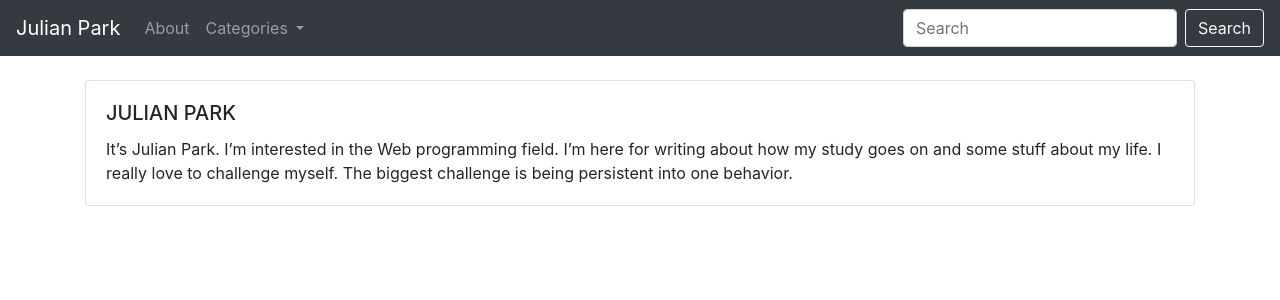
After one commit to Chrisaor/blog_deploy, a Django app: page /about/ in a window 1280 px wide. The commit adds this page. Shown: the top 300 px of the page. Run offline with Django 3.2, Linux system fonts and the light colour scheme; some libraries are stand-ins or nearby versions.

Commit message:
about구현

```diff
--- a/app/blog/urls.py
+++ b/app/blog/urls.py
@@ -5,4 +5,5 @@ from blog import views
 urlpatterns = [
     path('', views.post_list, name='post-list'),
     path('<int:pk>/', views.post_detail, name='post-detail'),
+    path('about/', views.about, name='about'),
 ]
--- a/app/blog/views.py
+++ b/app/blog/views.py
@@ -3,6 +3,8 @@ from django.shortcuts import render
 
 from blog.models import Post
 
+def about(request):
+    return render(request, 'post/about.html')
 
 def post_list(request):
     posts = Post.objects.all()
--- a/app/templates/base.html
+++ b/app/templates/base.html
@@ -10,7 +10,7 @@
 </head>
 <body>
 <nav class="navbar navbar-expand-lg navbar-dark bg-dark">
-  <a class="navbar-brand" href="#">Julian Park</a>
+  <a class="navbar-brand" href="{% url 'post-list' %}">Julian Park</a>
   <button class="navbar-toggler" type="button" data-toggle="collapse" data-target="#navbarSupportedContent" aria-controls="navbarSupportedContent" aria-expanded="false" aria-label="Toggle navigation">
     <span class="navbar-toggler-icon"></span>
   </button>
@@ -18,7 +18,7 @@
   <div class="collapse navbar-collapse" id="navbarSupportedContent">
     <ul class="navbar-nav mr-auto">
       <li class="nav-item">
-        <a class="nav-link" href="#">About</a>
+        <a class="nav-link" href="{% url 'about' %}">About</a>
       </li>
       <li class="nav-item dropdown">
         <a class="nav-link dropdown-toggle" href="#" id="navbarDropdown" role="button" data-toggle="dropdown" aria-haspopup="true" aria-expanded="false">
--- /dev/null
+++ b/app/templates/post/about.html
@@ -0,0 +1,14 @@
+{% extends 'base.html' %}
+{% block content %}
+    <br>
+<div class="container">
+            <div class="card">
+                <div class="card-body">
+                    <h5 class="card-title">JULIAN PARK</h5>
+
+                    <p class="card-text">It’s Julian Park. I’m interested in the Web programming field. I’m here for writing about how my study goes on and some stuff about my life.
+
+I really love to challenge myself. The biggest challenge is being persistent into one behavior.</p>
+
+        </div>
+{% endblock %}
--- a/app/templates/post/post_detail.html
+++ b/app/templates/post/post_detail.html
@@ -7,7 +7,7 @@
                 <div class="card-body">
                     <h5 class="card-title">{{ post.title }}</h5>
                     <p class="card-text text-right">{{ post.published_date }}</p>
-                    <p class="card-text">{{ post.content }}</p>
+                    <p class="card-text">{{ post.content|linebreaksbr }}</p>
                     <a href="#" class="btn btn-primary">좋아요</a>
                 </div>
                 <a href="{% url 'post-list' %}" class="btn btn-primary btn-sm">목록으로 돌아가기</a>
--- a/app/templates/post/post_list.html
+++ b/app/templates/post/post_list.html
@@ -6,7 +6,7 @@
             <div class="card">
                 <h5 class="card-header">{{ post.published_date.date }}</h5>
                 <div class="card-body">
-                    <h5 class="card-title">{{ post.title }}</h5>
+                    <a href="{% url 'post-detail' post.id %}"><h5 class="card-title">{{ post.title }}</h5></a>
                     <p class="card-text">{{ post.content|truncatechars:200 }}</p>
                     <a href="{% url 'post-detail' post.id %}" class="btn btn-primary">Go detail</a>
                 </div>
```
